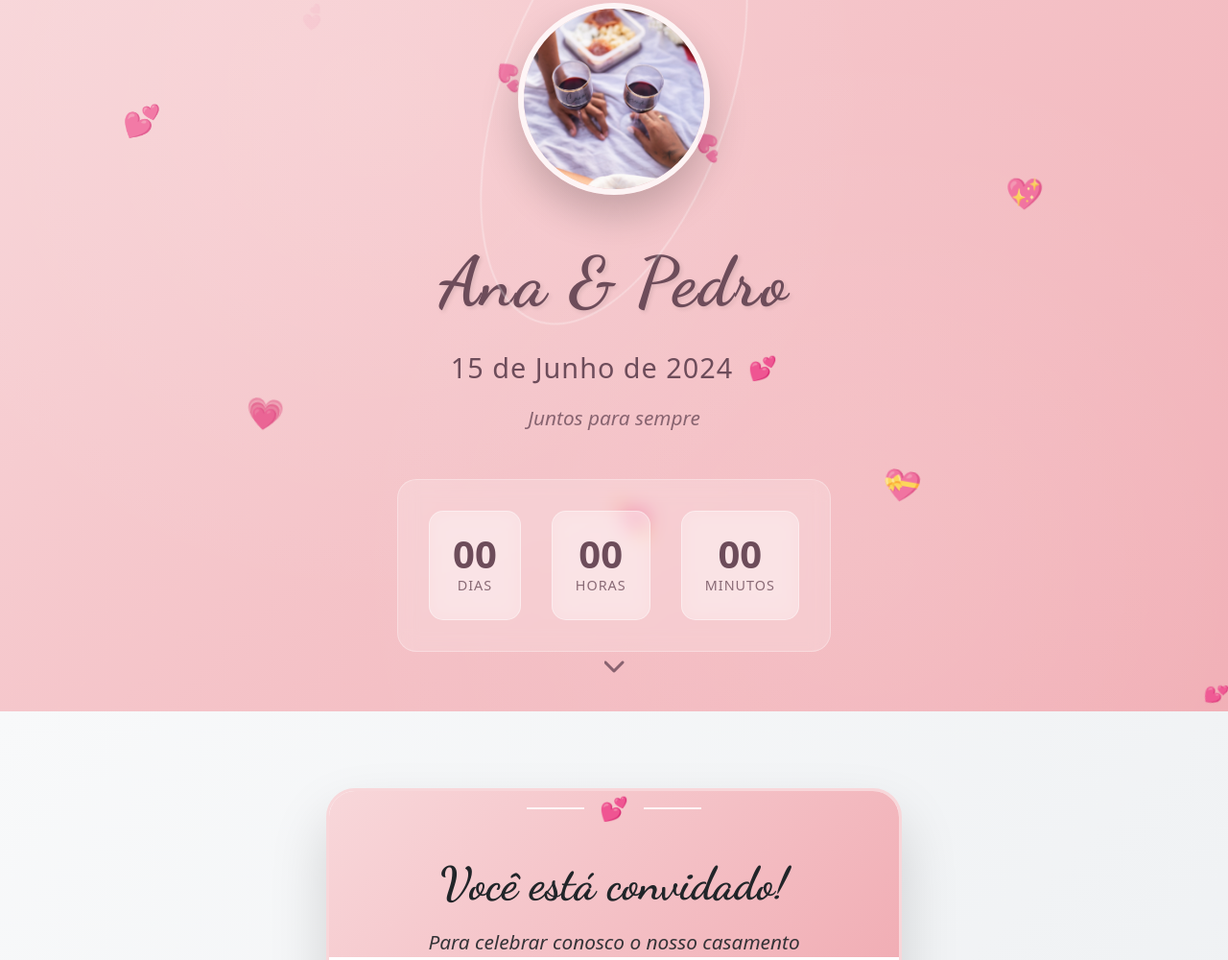
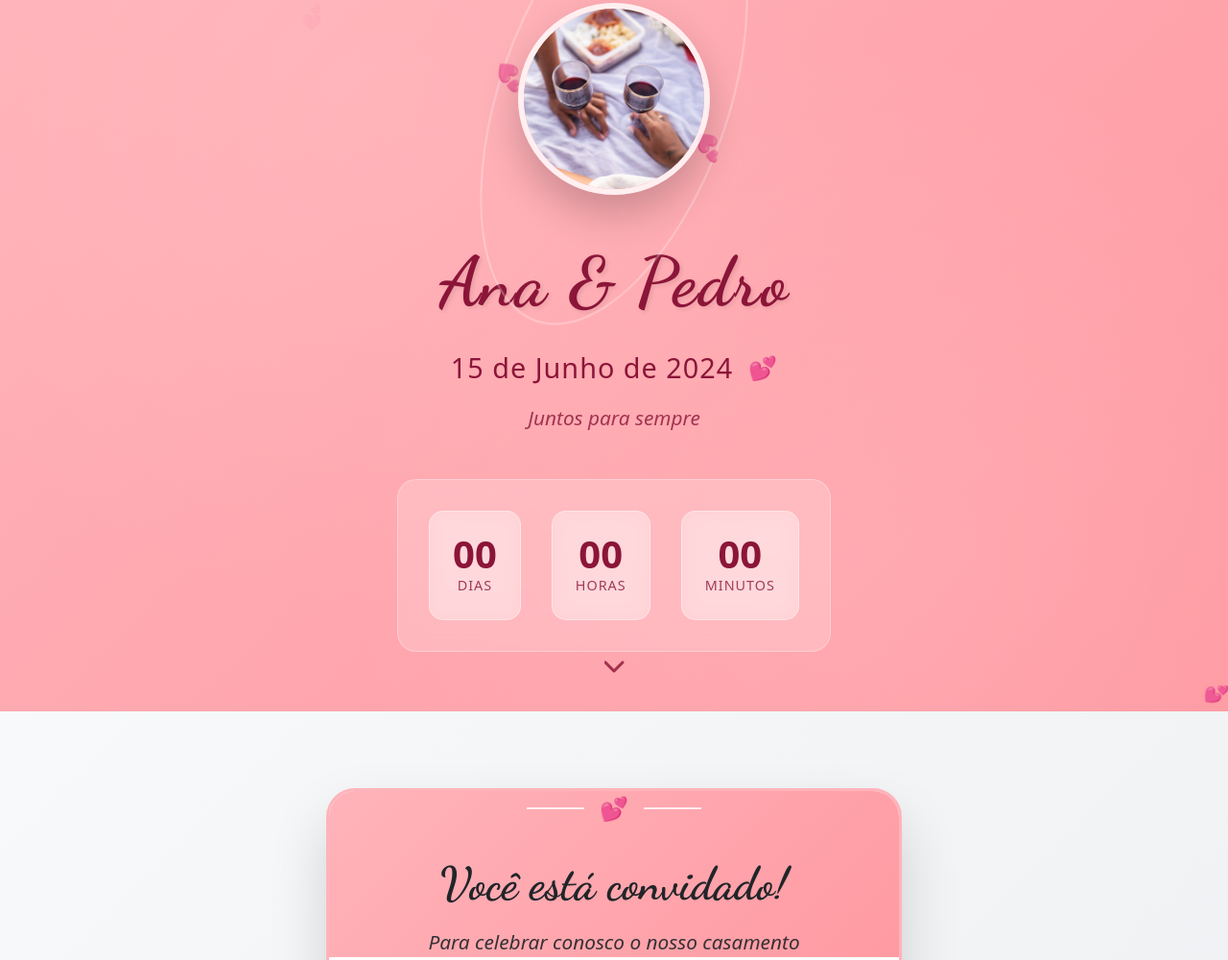
Before and after one commit to Leonsis/Convites-casamento, a plain HTML site: page convite2/index.html in a window 1280 px wide. Shown: the part 59-1059 px from the top of the page at 96% size. Drawn offline with nearby package versions, Linux system fonts and the light colour scheme.

Commit message:
Enviando atualizações

```diff
--- a/convite2/index.html
+++ b/convite2/index.html
@@ -15,13 +15,6 @@
     <!-- Hero Section - Layout Circular -->
     <section class="hero-section">
         <div class="hero-background">
-            <div class="floating-hearts">
-                <div class="heart heart-1">💕</div>
-                <div class="heart heart-2">💖</div>
-                <div class="heart heart-3">💗</div>
-                <div class="heart heart-4">💝</div>
-                <div class="heart heart-5">💘</div>
-            </div>
         </div>
 
         <div class="hero-content">
--- a/convite2/src/CSS/style.css
+++ b/convite2/src/CSS/style.css
@@ -19,7 +19,7 @@ body {
 
 .hero-section {
     height: 100vh;
-    background: linear-gradient(135deg, #f8d7da 0%, #f1aeb5 100%);
+    background: linear-gradient(135deg, #ffb3ba 0%, #ff9aa2 100%);
     position: relative;
     display: flex;
     align-items: center;
@@ -37,58 +37,11 @@ body {
     background: radial-gradient(circle at 30% 20%, rgba(255, 255, 255, 0.1) 0%, transparent 50%), radial-gradient(circle at 70% 80%, rgba(255, 255, 255, 0.1) 0%, transparent 50%);
 }
 
-.floating-hearts {
-    position: absolute;
-    top: 0;
-    left: 0;
-    right: 0;
-    bottom: 0;
-    pointer-events: none;
-    z-index: 1;
-}
-
-.heart {
-    position: absolute;
-    font-size: 2rem;
-    animation: floatHeart 6s ease-in-out infinite;
-    opacity: 0.7;
-}
-
-.heart-1 {
-    top: 20%;
-    left: 10%;
-    animation-delay: 0s;
-}
-
-.heart-2 {
-    top: 30%;
-    right: 15%;
-    animation-delay: 1s;
-}
-
-.heart-3 {
-    top: 60%;
-    left: 20%;
-    animation-delay: 2s;
-}
-
-.heart-4 {
-    top: 70%;
-    right: 25%;
-    animation-delay: 3s;
-}
-
-.heart-5 {
-    bottom: 20%;
-    left: 50%;
-    animation-delay: 4s;
-}
-
 .hero-content {
     position: relative;
     z-index: 2;
     text-align: center;
-    color: #6d4c5a;
+    color: #8b1538;
     max-width: 600px;
     padding: 0 2rem;
 }
@@ -165,7 +118,7 @@ body {
     margin-bottom: 1.5rem;
     text-shadow: 2px 2px 4px rgba(0, 0, 0, 0.1);
     letter-spacing: 2px;
-    color: #6d4c5a;
+    color: #8b1538;
 }
 
 .wedding-date {
@@ -191,7 +144,7 @@ body {
     font-size: 1.3rem;
     font-style: italic;
     opacity: 0.8;
-    color: #6d4c5a;
+    color: #8b1538;
 }
 
 .countdown-container {
@@ -227,7 +180,7 @@ body {
     display: block;
     font-size: 2.5rem;
     font-weight: 700;
-    color: #6d4c5a;
+    color: #8b1538;
     line-height: 1;
 }
 
@@ -236,7 +189,7 @@ body {
     opacity: 0.8;
     text-transform: uppercase;
     letter-spacing: 1px;
-    color: #6d4c5a;
+    color: #8b1538;
 }
 
 .scroll-indicator {
@@ -246,7 +199,7 @@ body {
     transform: translateX(-50%);
     animation: bounce 2s infinite;
     font-size: 1.5rem;
-    color: #6d4c5a;
+    color: #8b1538;
     opacity: 0.8;
     cursor: pointer;
 }
@@ -275,12 +228,12 @@ body {
     border-radius: 30px;
     box-shadow: 0 30px 60px rgba(0, 0, 0, 0.15);
     overflow: hidden;
-    border: 3px solid #f8d7da;
+    border: 3px solid #ffb3ba;
     position: relative;
 }
 
 .card-header {
-    background: linear-gradient(135deg, #f8d7da 0%, #f1aeb5 100%);
+    background: linear-gradient(135deg, #ffb3ba 0%, #ff9aa2 100%);
     padding: 3rem 2rem;
     text-align: center;
     color: white;
@@ -334,20 +287,20 @@ body {
     padding: 1.5rem;
     background: linear-gradient(135deg, #f8f9fa 0%, #e9ecef 100%);
     border-radius: 20px;
-    border-left: 5px solid #f8d7da;
+    border-left: 5px solid #ffb3ba;
     transition: all 0.3s ease;
 }
 
 .info-item:hover {
     transform: translateY(-5px);
     box-shadow: 0 15px 30px rgba(0, 0, 0, 0.1);
-    border-left-color: #f1aeb5;
+    border-left-color: #ff9aa2;
 }
 
 .info-icon {
     width: 60px;
     height: 60px;
-    background: linear-gradient(135deg, #f8d7da 0%, #f1aeb5 100%);
+    background: linear-gradient(135deg, #ffb3ba 0%, #ff9aa2 100%);
     border-radius: 50%;
     display: flex;
     align-items: center;
@@ -364,7 +317,7 @@ body {
 .info-content h3 {
     font-family: 'Dancing Script', cursive;
     font-size: 1.6rem;
-    color: #6d4c5a;
+    color: #8b1538;
     margin-bottom: 0.5rem;
     font-weight: 600;
 }
@@ -376,7 +329,7 @@ body {
 }
 
 .info-content .time {
-    color: #f1aeb5;
+    color: #ff9aa2;
     font-weight: 600;
     font-size: 1.1rem;
 }
@@ -390,7 +343,7 @@ body {
 .love-quote {
     text-align: center;
     padding: 2.5rem;
-    background: linear-gradient(135deg, #f8d7da 0%, #f1aeb5 100%);
+    background: linear-gradient(135deg, #ffb3ba 0%, #ff9aa2 100%);
     border-radius: 20px;
     position: relative;
     margin: 2rem 0;
@@ -421,7 +374,7 @@ body {
 }
 
 .card-footer {
-    background: linear-gradient(135deg, #f8d7da 0%, #f1aeb5 100%);
+    background: linear-gradient(135deg, #ffb3ba 0%, #ff9aa2 100%);
     padding: 3rem 2rem;
     text-align: center;
     color: white;
@@ -442,7 +395,7 @@ body {
 
 .btn-romantic {
     background: white;
-    color: #f1aeb5;
+    color: #ff9aa2;
     border: none;
     padding: 15px 40px;
     font-size: 1.1rem;
@@ -457,7 +410,7 @@ body {
 .btn-romantic:hover {
     transform: translateY(-3px);
     box-shadow: 0 15px 35px rgba(0, 0, 0, 0.2);
-    color: #f1aeb5;
+    color: #ff9aa2;
 }
 
 .btn-romantic i {
@@ -476,7 +429,7 @@ body {
     font-family: 'Dancing Script', cursive;
     font-size: 3.5rem;
     text-align: center;
-    color: #6d4c5a;
+    color: #8b1538;
     margin-bottom: 4rem;
     font-weight: 700;
 }
@@ -549,7 +502,7 @@ body {
 /* Footer */
 
 .footer-section {
-    background: linear-gradient(135deg, #6d4c5a 0%, #8b5a6b 100%);
+    background: linear-gradient(135deg, #8b1538 0%, #a61e3e 100%);
     color: white;
     padding: 3rem 0;
 }
@@ -597,7 +550,7 @@ body {
 .social-links a {
     width: 50px;
     height: 50px;
-    background: linear-gradient(135deg, #f8d7da 0%, #f1aeb5 100%);
+    background: linear-gradient(135deg, #ffb3ba 0%, #ff9aa2 100%);
     border-radius: 50%;
     display: flex;
     align-items: center;
@@ -622,7 +575,7 @@ body {
 }
 
 .modal-header {
-    background: linear-gradient(135deg, #f8d7da 0%, #f1aeb5 100%);
+    background: linear-gradient(135deg, #ffb3ba 0%, #ff9aa2 100%);
     color: white;
     border-radius: 20px 20px 0 0;
     border: none;
@@ -640,22 +593,12 @@ body {
 
 .form-control:focus,
 .form-select:focus {
-    border-color: #f8d7da;
-    box-shadow: 0 0 0 0.2rem rgba(248, 215, 218, 0.25);
+    border-color: #ffb3ba;
+    box-shadow: 0 0 0 0.2rem rgba(255, 179, 186, 0.25);
 }
 
 
 /* Animations */
-
-@keyframes floatHeart {
-    0%,
-    100% {
-        transform: translateY(0px) rotate(0deg);
-    }
-    50% {
-        transform: translateY(-20px) rotate(10deg);
-    }
-}
 
 @keyframes heartbeat {
     0%,
```
